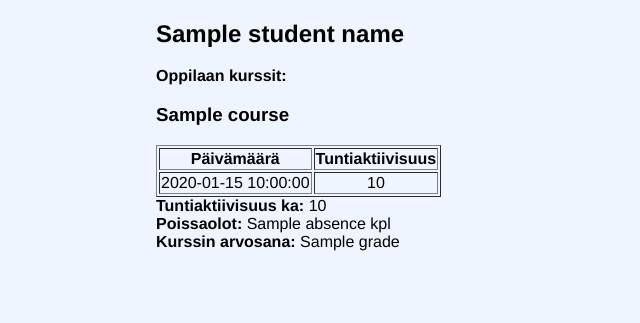
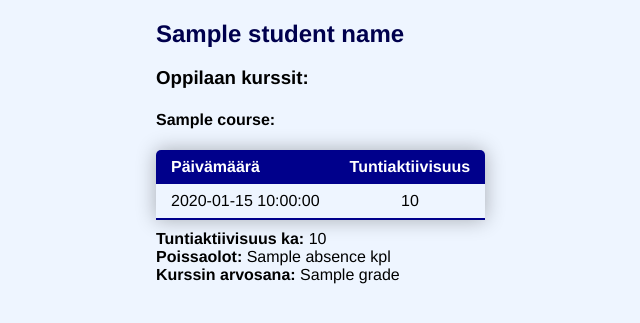
Before and after one commit to Ethervortex/opeapu, a Flask app: template templates/student.html in a window 1280 px wide. Shown: the part 119-442 px from the top of the page, without its empty margins (84-724 px from the left). Run offline with Flask 3, Linux system fonts and the light colour scheme; the template is opened without the code that fills it: most values are stand-ins (such as "Sample title", 1, 10 or a date in 2020).

Commit message:
Add css to tables

```diff
--- a/static/main.css
+++ b/static/main.css
@@ -16,9 +16,29 @@ body {
     background: rgb(238, 245, 255);
 }
 
+h2 {
+    color: rgb(0, 0, 77);
+}
+
 caption {
     text-align: left;
     margin-bottom: 10px;
+}
+
+ul {
+    list-style-type: none;
+}
+
+.list {
+    padding: 0;
+}
+
+ul li a {
+    background: rgb(238, 245, 255);
+}
+
+ul li a:hover {
+    background: rgb(201, 223, 252);
 }
 
 nav ul {
@@ -35,7 +55,7 @@ nav li a {
     color: darkblue;
     text-align: center;
     text-decoration: none;
-    border-radius: 5px;
+    border-radius: 10px;
     font-weight: 600;
     transition: background-color 0.3s ease;
 }
@@ -66,7 +86,6 @@ nav li a:hover {
     margin-bottom: 5px;
 }
 
-
 .flash-message.error {
     color: red;
     font-size: 20px;
@@ -86,3 +105,67 @@ nav li a:hover {
     border-collapse: separate;
     border-spacing: 10px 0;
 }
+
+.student-table {
+    border-collapse: collapse;
+    margin: 10px 0;
+    min-width: 300px;
+    border-radius: 5px 5px 0 0;
+    overflow: hidden;
+    box-shadow: 0 0 20px rgba(0, 0, 0, 0.3)
+}
+
+.student-table thead tr {
+    background-color: darkblue;
+    color: white;
+    text-align: left;
+    font-weight: bold;
+}
+
+.student-table th,
+.student-table td {
+    padding: 8px 15px;
+}
+
+.student-table tbody tr {
+    border-bottom: 1px solid #bbbbbb;
+
+}
+
+.student-table tbody tr:nth-of-type(even) {
+    background: rgb(210, 230, 255);
+}
+
+.student-table tbody tr:last-of-type {
+    border-bottom: 2px solid darkblue;
+}
+
+.activity-table {
+    border-collapse: collapse;
+    margin: 10px 0;
+    min-width: 300px;
+    border-radius: 5px 5px 0 0;
+    overflow: hidden;
+    box-shadow: 0 0 20px rgba(0, 0, 0, 0.3)
+}
+
+.activity-table thead tr {
+    background-color: darkblue;
+    color: white;
+    text-align: left;
+    font-weight: bold;
+}
+
+.activity-table th,
+.activity-table td {
+    padding: 8px 15px;
+}
+
+.activity-table tbody tr {
+    border-bottom: 1px solid #bbbbbb;
+
+}
+
+.activity-table tbody tr:last-of-type {
+    border-bottom: 2px solid darkblue;
+}
--- a/templates/activity.html
+++ b/templates/activity.html
@@ -29,13 +29,13 @@
     <br><br>
 
     <h3 id="selectedCourseName"></h3>
-        <table class="table-style" style="display: none;">
+        <table class="activity-table" style="display: none;">
             <caption>Tänään on {{ current_date }}</caption>
-            <tr>
+            <thead><tr>
                 <th>Oppilas</th>
                 <th>Tuntiaktiivisuus</th>
                 <th style="display: none;">Kurssi ID</th>
-            </tr>
+            </thead></tr>
             {% for row in students_courses %}
                 <tr data-course="{{ row.course_name }}">
                     <td>{{ row.student_name }}</td>
--- a/templates/courses.html
+++ b/templates/courses.html
@@ -31,7 +31,7 @@
         </form>
     </div>
     <br>
-    <table>
+    <table class="student-table">
         <tbody>
             {% for course in courses %}
                 <tr>
--- a/templates/grades.html
+++ b/templates/grades.html
@@ -28,15 +28,15 @@
     </select>
     <br><br>
     <h3 id="selectedCourseName"></h3>
-        <table class="table-style" style="display: none;">
-            <tr>
+        <table class="student-table" style="display: none;">
+            <thead><tr>
                 <th>Oppilas</th>
                 <th>Aktiivisuus ka</th>
                 <th>Poissaolot</th>
                 <th>Anna arvosana</th>
                 <th>Kurssin arvosana</th>
                 <th style="display: none;">Kurssi ID</th>
-            </tr>
+            </thead></tr>
             {% for course_name, course_data in students_courses.items() %}
                 {% for student_data in course_data.students %}
                     <tr data-course="{{ course_name }}">
--- a/templates/student.html
+++ b/templates/student.html
@@ -18,10 +18,10 @@
     {% endif %}
     {% endwith %}
 
-    <b>Oppilaan kurssit:</b>
+    <h3>Oppilaan kurssit:</h3>
     {% for course, data in course_activities.items() %}
-        <h3>{{ course }}</h3>
-        <table border="1">
+        <h4>{{ course }}:</h4>
+        <table class="student-table">
             <thead>
                 <tr>
                     <th>Päivämäärä</th>
--- a/templates/students.html
+++ b/templates/students.html
@@ -30,7 +30,7 @@
             <button class="button-style" type="button" id="cancel-button">Peruuta</button>
         </form>
     </div>
-    <ul>
+    <ul class="list">
         {% for student in students %}
             <li><a href="{{ url_for('student', student_id=student.id) }}">{{ student.name }}</a></li>
         {% endfor %}
```
